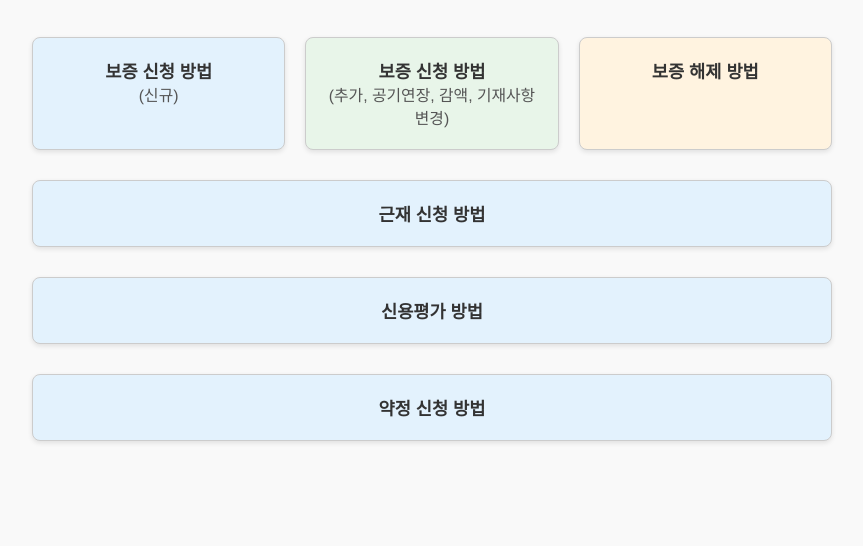
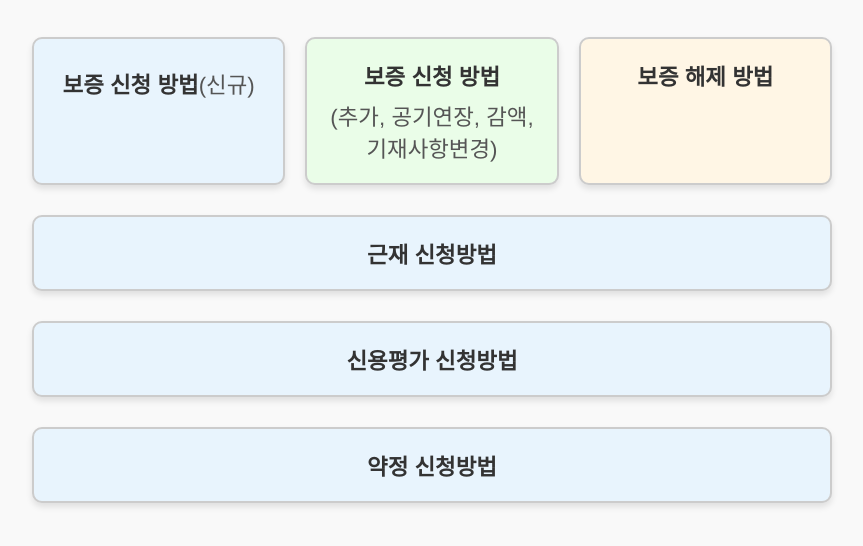
Before and after one commit to hello-sims/0262401000, a plain HTML site: page index.html in a window 1280 px wide. Shown: the part 88-634 px from the top of the page, without its empty margins (208-1071 px from the left). Drawn offline with Linux system fonts and the light colour scheme.

Commit message:
Update index.html

```diff
--- a/index.html
+++ b/index.html
@@ -14,7 +14,7 @@
         h1 {
             text-align: center;
             font-size: 2.5em;
-            margin-bottom: 40px; /* 제목과 콘텐츠 간격 */
+            margin-bottom: 40px;
             color: #444;
         }
         .container {
@@ -30,37 +30,39 @@
             gap: 20px; /* 카드 간격 */
         }
         .card {
-            background: #f5f5f5;
-            border: 1px solid #ccc;
-            border-radius: 8px;
-            box-shadow: 0 2px 5px rgba(0, 0, 0, 0.1);
+            background: #ffffff;
+            border: 2px solid #ccc; /* 테두리 두께 조정 */
+            border-radius: 10px; /* 최신 디자인 반영: 더 부드러운 모서리 */
+            box-shadow: 0 4px 6px rgba(0, 0, 0, 0.1); /* 부드러운 그림자 */
             padding: 20px;
             text-align: center;
             transition: transform 0.2s, box-shadow 0.2s;
         }
         .card:hover {
-            transform: translateY(-5px);
-            box-shadow: 0 4px 10px rgba(0, 0, 0, 0.15);
+            transform: translateY(-8px); /* 더 명확한 Hover 효과 */
+            box-shadow: 0 8px 16px rgba(0, 0, 0, 0.2); /* Hover 시 더 진한 그림자 */
+            border-color: #888; /* Hover 시 테두리 색 변경 */
         }
         .card a {
             text-decoration: none;
-            font-size: 1.1em;
+            font-size: 1.4em; /* 글자 크기 확대 */
             font-weight: bold;
             color: #333;
         }
         .card a span {
-            display: block; /* 괄호를 한 줄 아래로 */
-            font-size: 0.9em;
+            display: inline-block; /* 같은 줄 유지 */
+            margin-top: 8px; /* 윗 글자와의 간격 */
+            font-size: 1em; /* 괄호 글자 크기 */
             font-weight: normal;
             color: #555;
         }
         /* 색상 변경 */
-        .card:nth-child(1) { background-color: #e3f2fd; /* 연한 파랑 */ }
-        .card:nth-child(2) { background-color: #e8f5e9; /* 연한 초록 */ }
-        .card:nth-child(3) { background-color: #fff3e0; /* 연한 주황 */ }
-        .card:nth-child(4) { background-color: #e8f0fe; /* 연한 보라 */ }
-        .card:nth-child(5) { background-color: #fce4ec; /* 연한 핑크 */ }
-        .card:nth-child(6) { background-color: #f9fbe7; /* 연한 민트 */ }
+        .card:nth-child(1) { background-color: #e8f4fd; /* 연한 파랑 */ }
+        .card:nth-child(2) { background-color: #eafde8; /* 연한 초록 */ }
+        .card:nth-child(3) { background-color: #fff6e5; /* 연한 주황 */ }
+        .card:nth-child(4) { background-color: #f3f7ff; /* 연한 보라 */ }
+        .card:nth-child(5) { background-color: #fdf1f7; /* 연한 핑크 */ }
+        .card:nth-child(6) { background-color: #f2fcf0; /* 연한 민트 */ }
     </style>
 </head>
 <body>
@@ -81,19 +83,19 @@
         <!-- 둘째 줄 -->
         <div class="row">
             <div class="card">
-                <a href="https://hello-sims.github.io/0262401000/gunje.pdf">근재 신청 방법</a>
+                <a href="https://hello-sims.github.io/0262401000/gunje.pdf">근재 신청방법</a>
             </div>
         </div>
         <!-- 셋째 줄 -->
         <div class="row">
             <div class="card">
-                <a href="https://hello-sims.github.io/0262401000/sinyoung.pdf">신용평가 방법</a>
+                <a href="https://hello-sims.github.io/0262401000/sinyoung.pdf">신용평가 신청방법</a>
             </div>
         </div>
         <!-- 넷째 줄 -->
         <div class="row">
             <div class="card">
-                <a href="https://hello-sims.github.io/0262401000/yakjung.pdf">약정 신청 방법</a>
+                <a href="https://hello-sims.github.io/0262401000/yakjung.pdf">약정 신청방법</a>
             </div>
         </div>
     </div>
```
